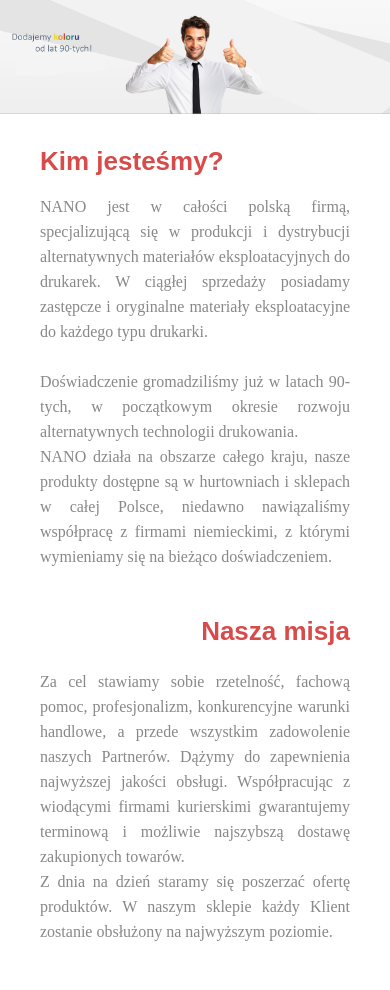
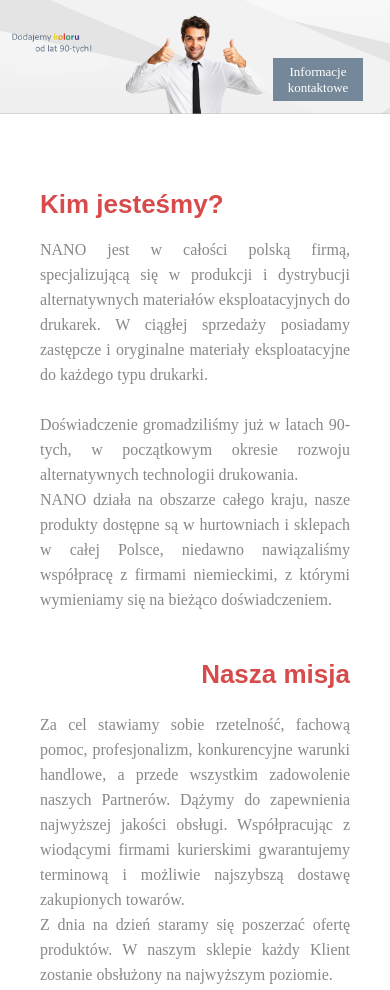
Before and after one commit to May-web/Strona, a plain HTML site: page strona/index.html in a window 390 px wide. Shown: the top 990 px of the page. Drawn offline with Linux system fonts and the light colour scheme.

Commit message:
Fifth commit

```diff
--- a/strona/index.html
+++ b/strona/index.html
@@ -82,11 +82,11 @@
                         </p>
                 <div class="media">
                     <div class="pictureinsta">
-                        <a href="https://www.instagram.com/twojetusze/" target="_blank" class="media_link"><p class="insta"><img src="grafiki/insta_logo.png" style="vertical-align:middle" class="img_insta_social" alt="Logo Instagram">
+                        <a href="https://www.instagram.com/twojetusze/" target="_blank" class="media_link"><p class="insta"><img src="grafika/insta_logo.png" style="vertical-align:middle" class="img_insta_social" alt="Logo Instagram">
                             twojetusze</p></a>
                     </div>
                     <div class="picturefb">
-                        <a href="https://www.facebook.com/twojetusze" target="_blank" class="media_link"><p class="fb"><img src="grafiki/fb_logo.png" style="vertical-align:middle" class="img_fb_social" alt="Logo Facebook">
+                        <a href="https://www.facebook.com/twojetusze" target="_blank" class="media_link"><p class="fb"><img src="grafika/fb_logo.png" style="vertical-align:middle" class="img_fb_social" alt="Logo Facebook">
                             twojetusze</p></a>
                     </div>
                 </div>
--- a/strona/style_mobile.css
+++ b/strona/style_mobile.css
@@ -23,9 +23,19 @@
     /* ---------------------------------------- */
     /* Button */
     #btnScrollToTop {
-        display: none;
+        position: relative;
+        left: 70%;
+        top: -60px;
+        width: 90px;
+        height: 43px;
+        background-color: rgba(96, 118, 138, 0.85);
+        border: 2px #ffffff;
     }
 
+    .zapraszamy_kontakt {
+        font-size: 13px;
+        margin: 0;
+    }
     /* ---------------------------------------- */
     /* Kim jesteśmy & Nasza misja */
 
```
